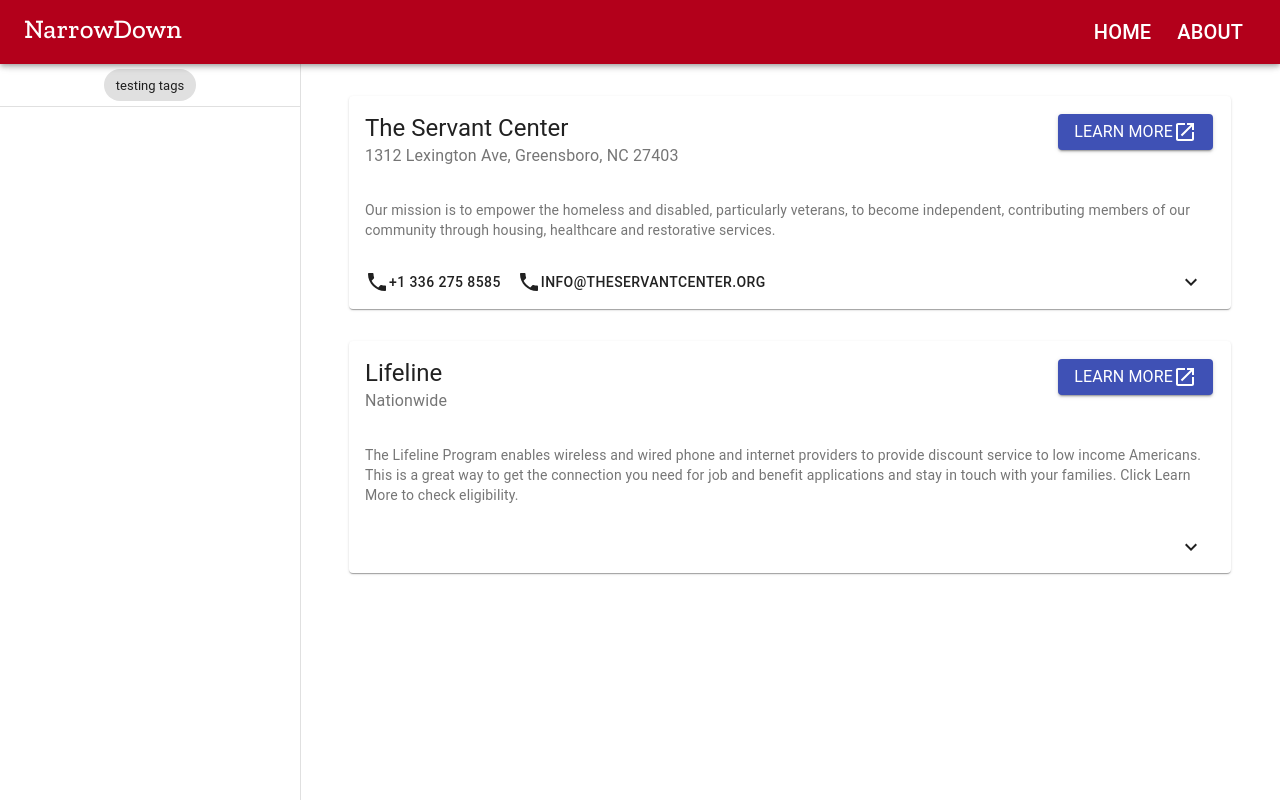
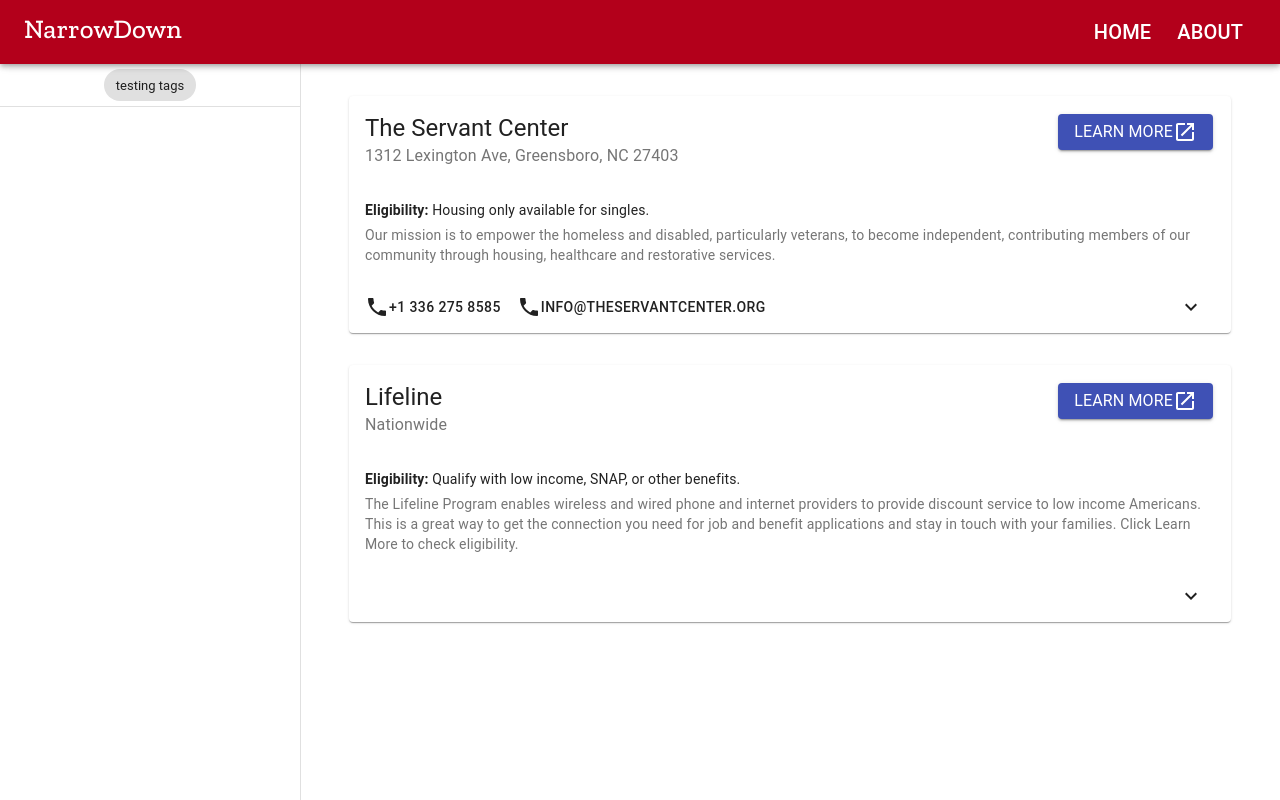
Before and after one commit to tehroot/codelinq6.0, a React (Create React App) app in the folder frontend/: page / in a window 1280 px wide. Built offline with nearby package versions, Linux system fonts and the light colour scheme.

Commit message:
eligibility msg

```diff
--- a/frontend/src/search/Results/ResultCard.js
+++ b/frontend/src/search/Results/ResultCard.js
@@ -66,6 +66,10 @@
 		subheaderTypographyProps = {{align: 'left'}}
       />
       <CardContent>
+        {eligibility &&
+        <Typography variant="body2" color="textPrimary" component="p" gutterBottom="0.2em" align= "left">
+          <b>Eligibility:</b> {eligibility}
+        </Typography>}
         <Typography variant="body2" color="textSecondary" component="p" align= "left">
 			{description}
         </Typography>
--- a/frontend/src/search/Results/index.js
+++ b/frontend/src/search/Results/index.js
@@ -20,6 +20,7 @@
 function Results() {
 	const classes = useStyles();
 
+	//TODO call API here
 	const cardsarray = [
 		{title: "The Servant Center",
 		 addressline: "1312 Lexington Ave, Greensboro, NC 27403",
```
